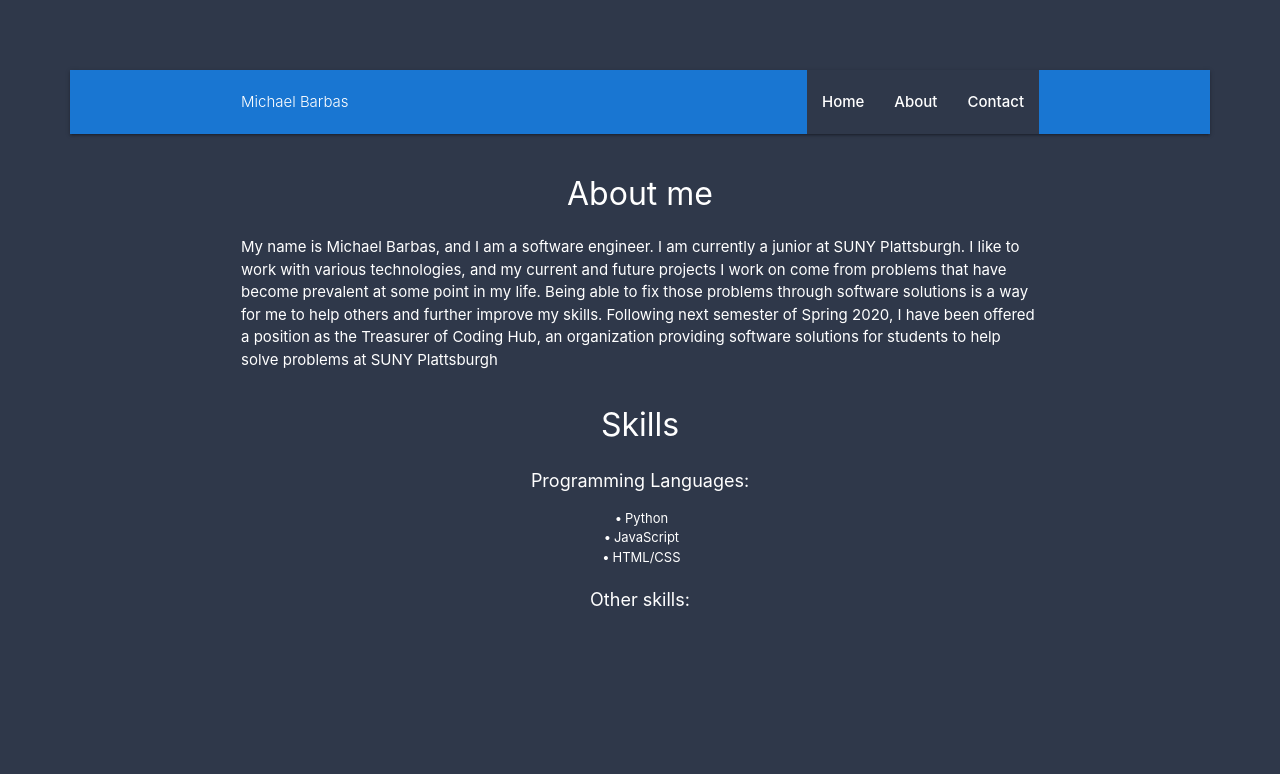
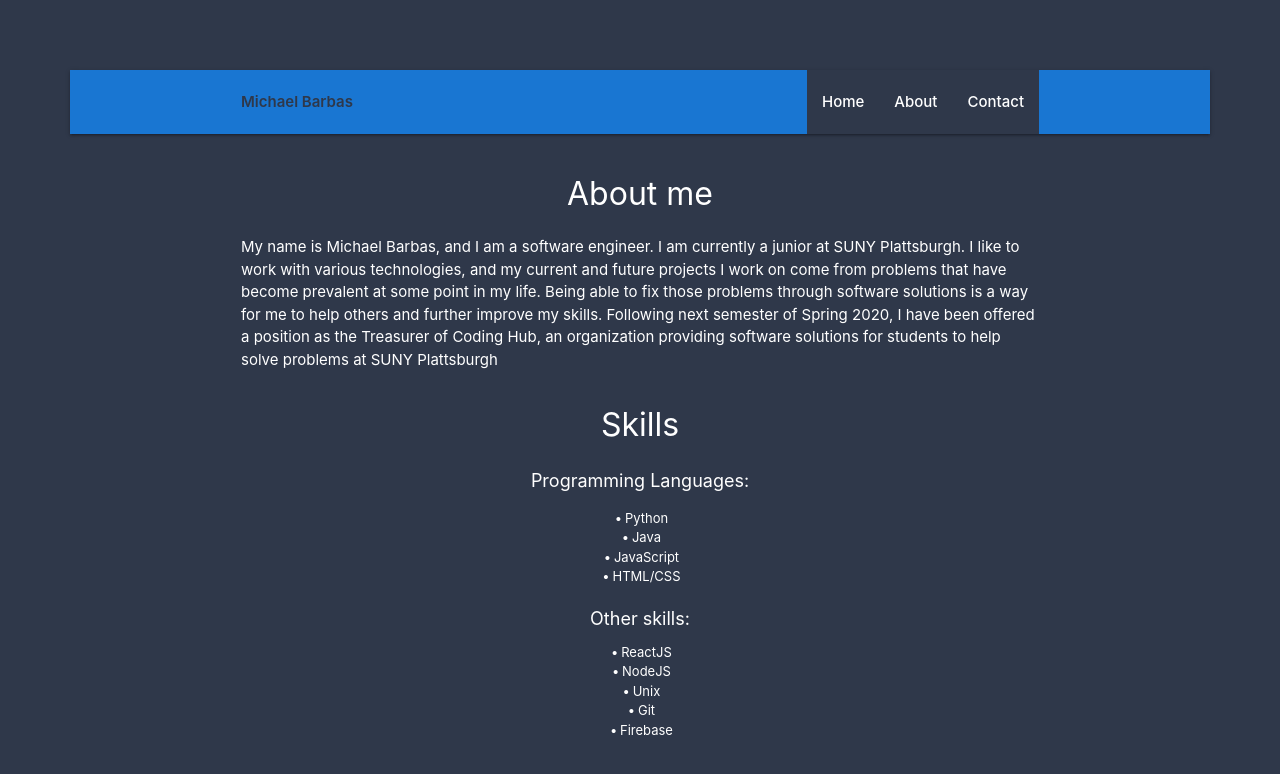
Before and after one commit to michaelbarbas/portfolio-barbas-, a React (Create React App) app: page /about in a window 1280 px wide. Shown: the top 774 px of the page. Built offline with nearby package versions, Linux system fonts and the light colour scheme.

Commit message:
finished skills / some formatting

```diff
--- a/src/App.css
+++ b/src/App.css
@@ -18,8 +18,8 @@
 }
 
 .left{
-  font-weight: 300;
-  color: #ffffff
+  font-weight: 600;
+  color: #2f384a;
 }
 
 .SocialMedia{
@@ -71,6 +71,10 @@
   font-size: larger;
 }
 
+.other_skills{
+  font-size: small;
+}
+
 .skills{
   font-size: xx-large;
   text-align: center;
@@ -78,6 +82,13 @@
 
 .languages li::before{
   display : inline-block;
+  content: "\2022";
+  color:#ffffff;
+  width: 1em;
+}
+
+.other_skills li::before{
+  display: inline-block;
   content: "\2022";
   color:#ffffff;
   width: 1em;
--- a/src/components/about.js
+++ b/src/components/about.js
@@ -19,10 +19,18 @@ const About = () => {
           <h3 className = "prog_lang">Programming Languages: </h3>
           <ul className = "languages">
             <li>Python</li>
+            <li>Java</li>
             <li>JavaScript</li>
             <li>HTML/CSS</li>
           </ul>
           <h4 className = "other">Other skills: </h4>
+          <ul className= "other_skills">
+            <li>ReactJS</li>
+            <li>NodeJS</li>
+            <li>Unix</li>
+            <li>Git</li>
+            <li>Firebase</li>
+          </ul>
       </div>
 
     </div>
```
